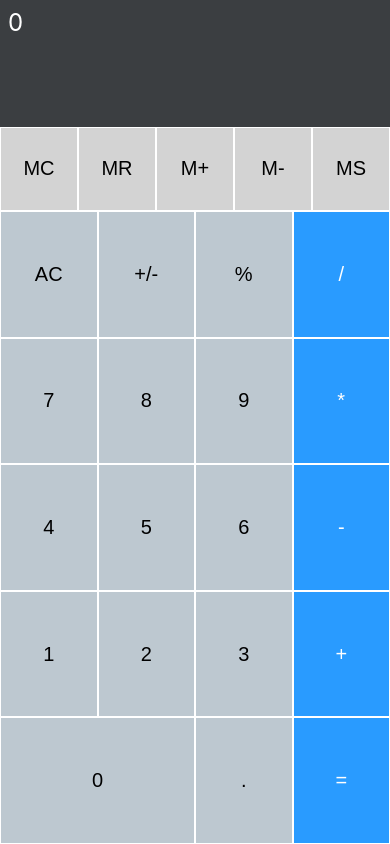
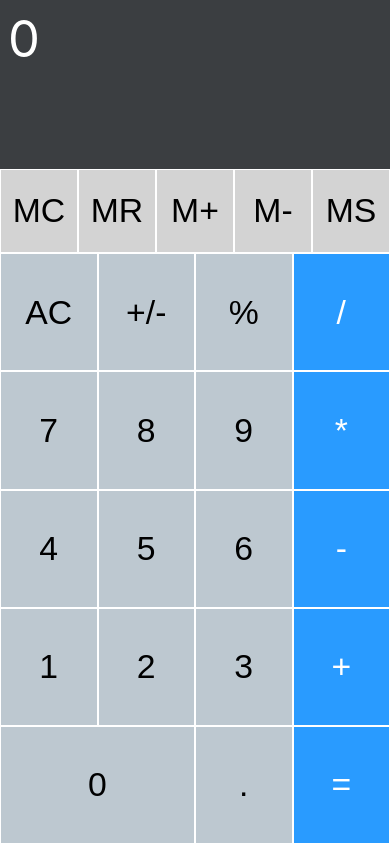
Before and after one commit to hamidhandid/react_calculator, a React (Create React App) app: page / in a window 390 px wide. Built offline with nearby package versions, Linux system fonts and the light colour scheme.

Commit message:
Make screenText responsive

```diff
--- a/src/App.css
+++ b/src/App.css
@@ -1,10 +1,10 @@
 .key {
   width: 25%;
-  height: 15vh;
+  height: 14vh;
   min-height: 10px;
   border: 1px solid white;
   border-radius: 0;
-  font-size: 20px;
+  font-size: 4vh;
   background-color: #bdc8d0;
   cursor: pointer;
   box-sizing: border-box;
@@ -29,12 +29,13 @@
 
 .screen {
   width: 100%;
-  height: 15vh;
+  height: 20vh;
   min-height: 10px;
   background-color: #3b3e41;
+  word-wrap: break-word;
   color: white;
   padding: 8px;
-  font-size: 24px;
+  font-size: 6vh;
   box-sizing: border-box;
 }
 
```
